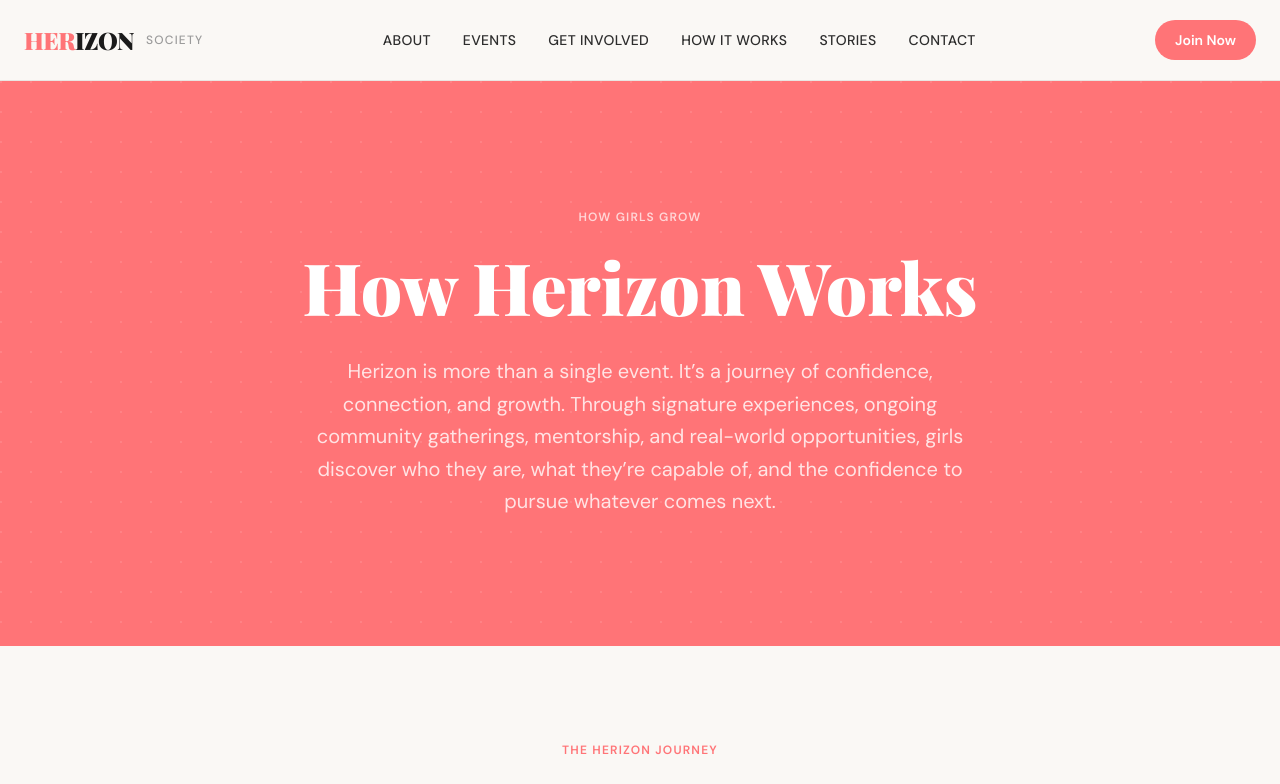
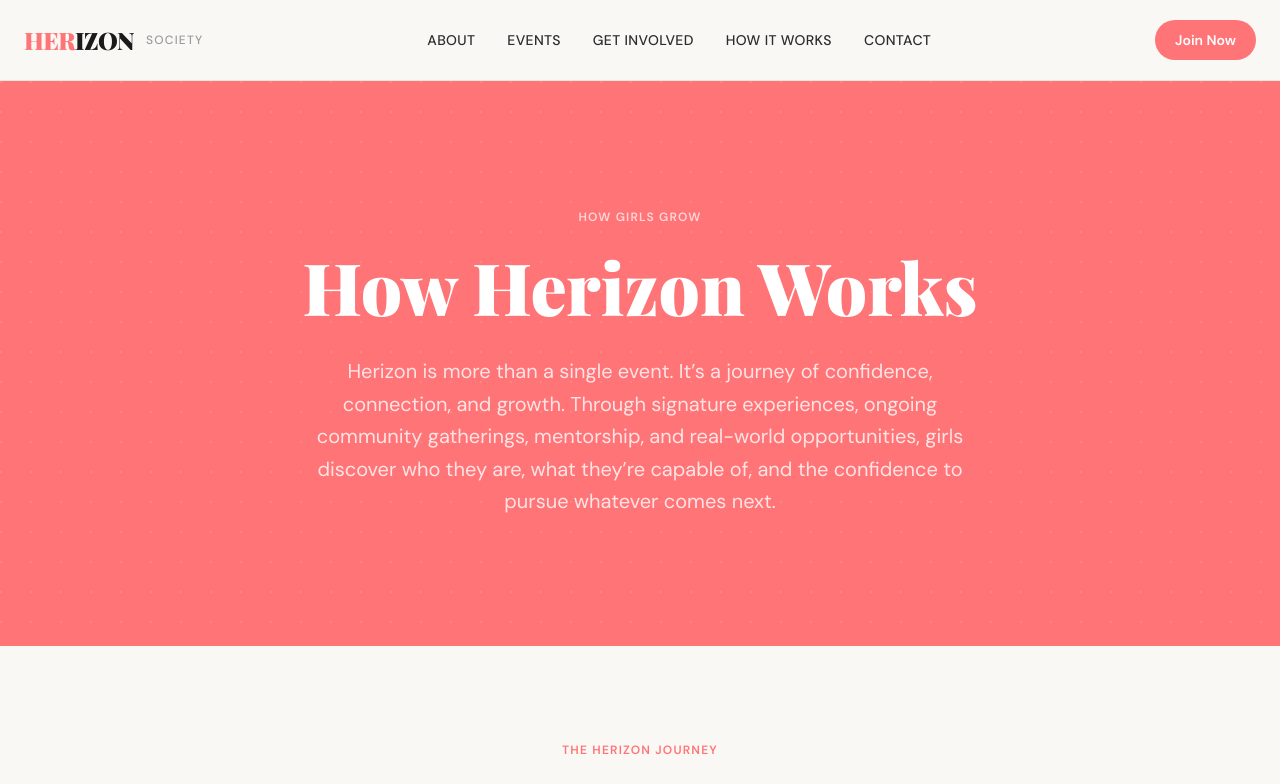
Before and after one commit to flourishprosper/herizonsociety-website, a Next.js app: page /workshops in a window 1280 px wide. Shown: the top 784 px of the page. Built offline with nearby package versions, Linux system fonts and the light colour scheme; a web font is replaced by a local one.

Commit message:
nav/footer: hide Stories/gallery page from navigation

```diff
--- a/src/components/Footer.tsx
+++ b/src/components/Footer.tsx
@@ -55,7 +55,6 @@ export default function Footer() {
                 { label: "Events", href: "/events" },
                 { label: "Get Involved", href: "/mentorship" },
                 { label: "How It Works", href: "/workshops" },
-                { label: "Stories", href: "/gallery" },
                 { label: "Contact", href: "/contact" },
               ].map((link) => (
                 <li key={link.href}>
--- a/src/components/Navbar.tsx
+++ b/src/components/Navbar.tsx
@@ -9,7 +9,6 @@ const navLinks = [
   { label: "Events", href: "/events" },
   { label: "Get Involved", href: "/mentorship" },
   { label: "How It Works", href: "/workshops" },
-  { label: "Stories", href: "/gallery" },
   { label: "Contact", href: "/contact" },
 ];
 
```
